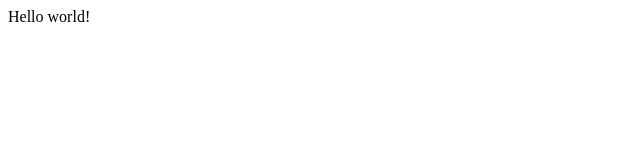
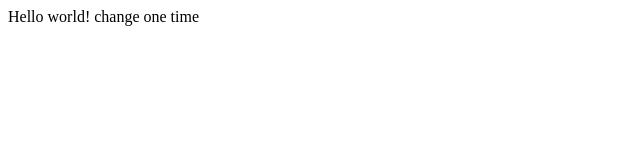
Before and after one commit to linice/linice.github.io, a plain HTML site: page index.html in a window 1280 px wide. Shown: the whole page, without its empty margins (0-640 px from the left). Drawn offline with Linux system fonts and the light colour scheme.

Commit message:
feat: change one time

```diff
--- a/index.html
+++ b/index.html
@@ -6,5 +6,6 @@
 </head>
 <body>
     Hello world!
+    change one time
 </body>
 </html>
```
